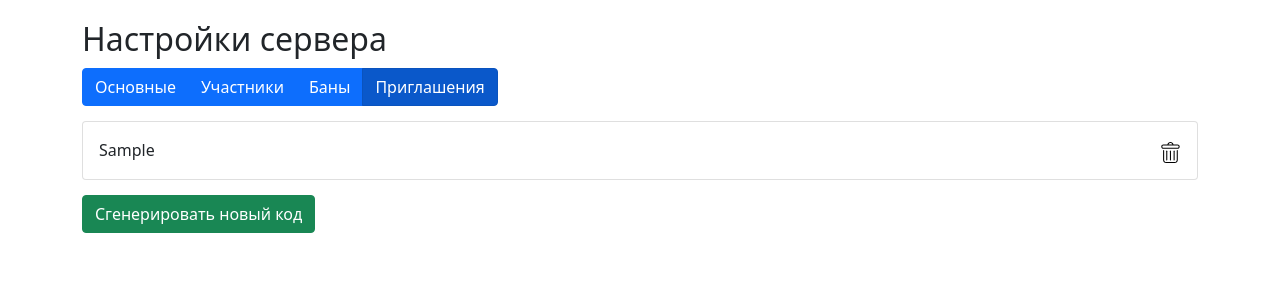
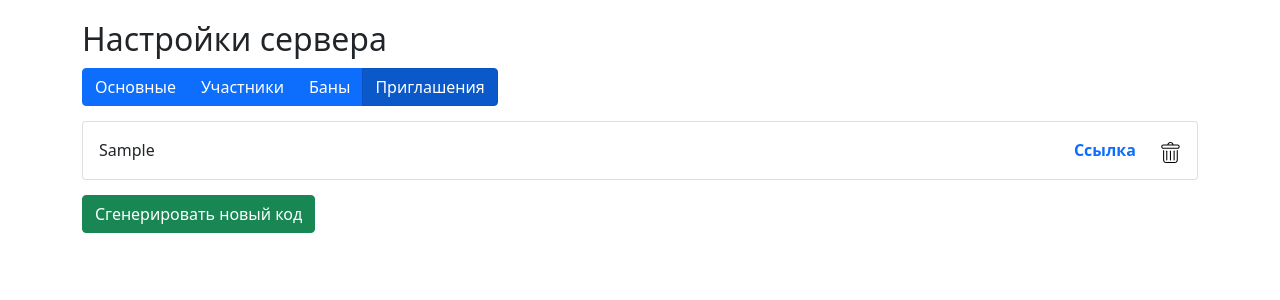
Before and after one commit to AlexFire-Dev/AlexFireChat, a Django app: page /guild/1/change/links/ in a window 1280 px wide. Shown: the part 70-370 px from the top of the page. Run offline with Django 3.2, Linux system fonts and the light colour scheme; a user stored in the database is signed in; tables that the repository leaves empty hold one stand-in row (values such as "Sample post"); parts of the project's set-up code (start-up, migrations or seed data) failed here and were passed over; some libraries are stand-ins or nearby versions.

Commit message:
v0.16.1 guild links improvement

```diff
--- a/apps/chat/templates/chat/guild_change_links.html
+++ b/apps/chat/templates/chat/guild_change_links.html
@@ -6,6 +6,17 @@
 
 {% block extra-header %}
     {% if member.is_admin %}<a class="header__controls__link" href="{% url 'guild-chat' guild.id %}">{{ guild.name }}</a>{% endif %}
+{% endblock %}
+
+
+{% block style %}
+    <style>
+    .key_link {
+        margin-right: 20px;
+        text-decoration: none;
+        font-weight: bold;
+    }
+    </style>
 {% endblock %}
 
 
--- a/apps/chat/templates/chat/link_info.html
+++ b/apps/chat/templates/chat/link_info.html
@@ -4,7 +4,10 @@
     <div class="card-body">
         <div style="display: flex; justify-content: space-between">
             <span>{{ link.key }}</span>
-            <a href="{% url 'delete-invite-link' guild.id link.id %}"><img src="{% static 'images/delete.svg' %}" alt="delete" height="21px" width="21px"></a>
+            <div>
+                <a class="key_link" href="{% url 'guild-join' %}?join-input={{ link.key }}">Ссылка</a>
+                <a href="{% url 'delete-invite-link' guild.id link.id %}"><img src="{% static 'images/delete.svg' %}" alt="delete" height="21px" width="21px"></a>
+            </div>
         </div>
     </div>
 </div>
```
